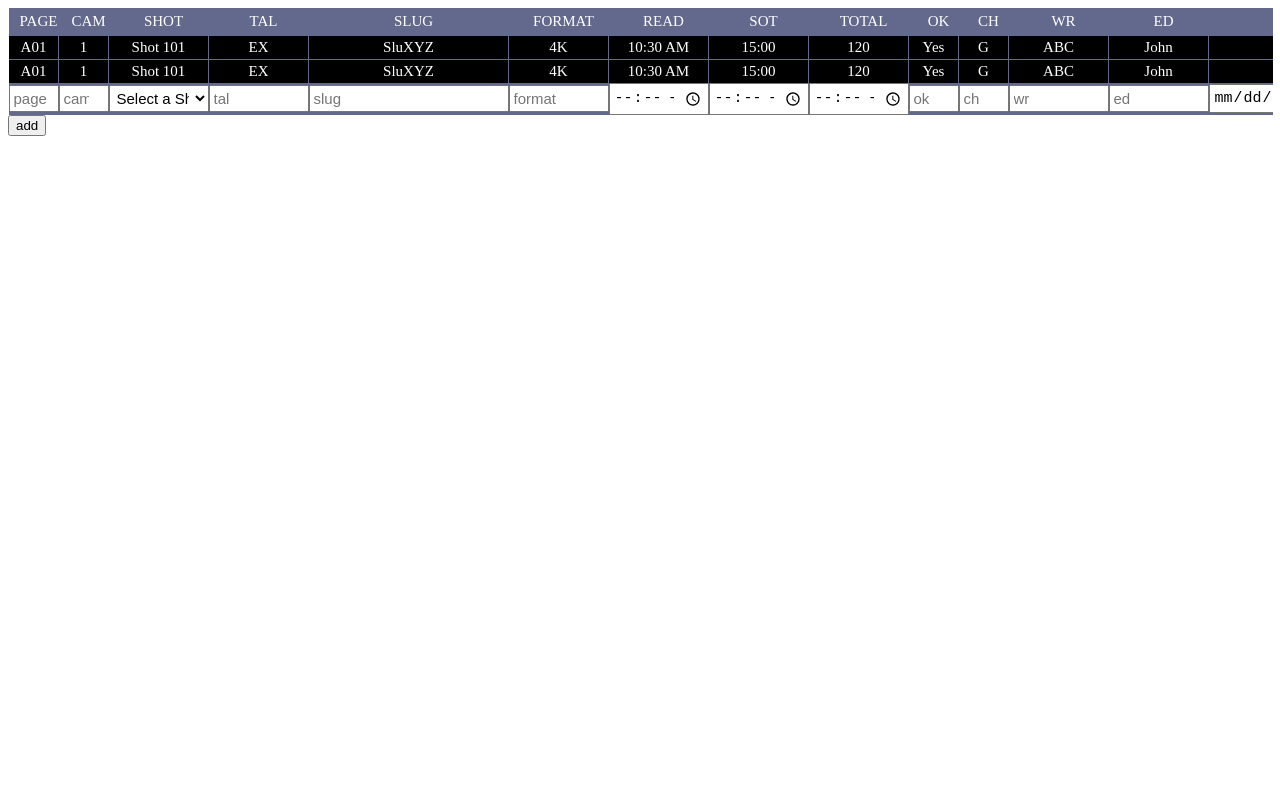
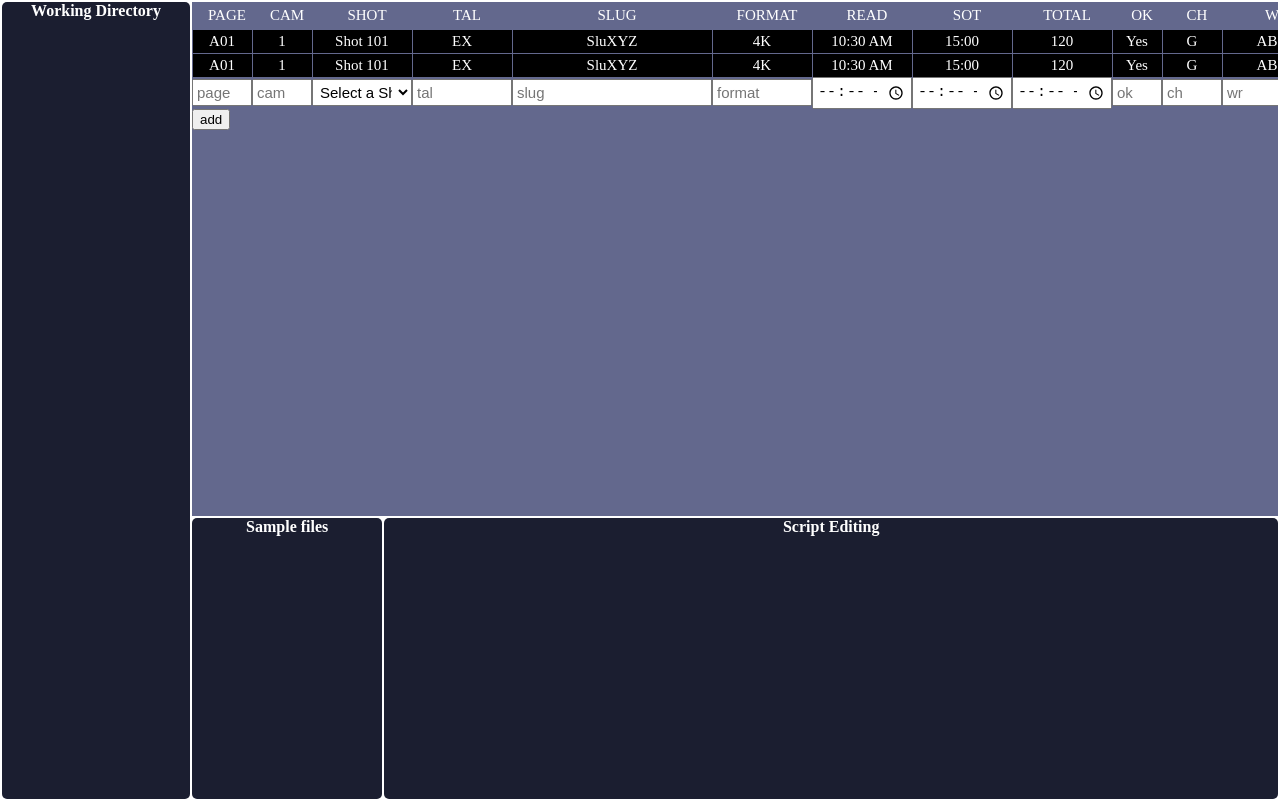
Before and after one commit to TylerRWard/Broadcast-Studio-Production-Planner, a website: page MainTable.html in a window 1280 px wide. Drawn offline with Linux system fonts and the light colour scheme.

Commit message:
Added 3 more containers

```diff
--- a/MainTable.html
+++ b/MainTable.html
@@ -1,30 +1,97 @@
 <!--
     @Author: Sandu Galbokka Hewa
-    @Version: 3/17/25
+    @Version: 3/18/25
 -->
-
 <!DOCTYPE html>
 <html>
     <head>
 
-        <title>Main Table</title>
+        <title></title>
         <style>
 
-            .full-table{
+            /****************/
+
+            .main-content-div{
+                position: absolute;
+                height: 100%;
+                width: 100%;
+                top: 0%;
+                left: 0%;
+                background-color: white;
+            }
+
+            .div-1{     /*Left most column (working directory)*/
+                position: absolute;
+                height: 99.7%;
+                width: 14.75%;
+                background-color: rgb(27, 30, 48);
+                top: 0.225%;
+                left: 0.125%;
+                border-radius: 5px;
+                color: white;
+                text-align: center;
+                font-size: 16px;
+                font-weight: bold;
+
+            }
+
+            .div-2{     /*Top Right column (Table with all data: PAGE, CAM, SHOT....etc)*/
+                position: absolute;
+                height: 64.25%;
+                width: 84.875%;
+                top: 0.25%;
+                left: 15%;
+                background-color:rgb(99, 104, 141);
+                border-radius: 5px;
+            }
+
+            .div-3{     /*Bottom Middle column*/
+                position: absolute;
+                height: 35.125%;
+                width: 14.875%;
+                bottom: 0.125%;
+                left: 15%;
+                background-color:rgb(27, 30, 48);
+                border-radius: 5px;
+                color: white;
+                text-align: center;
+                font-size: 16px;
+                font-weight: bold;
+
+            }
+
+            .div-4{     /*Bottom Right column (script)*/
+                position: absolute;
+                height: 35.125%;
+                width: 69.875%;
+                bottom: 0.125%;
+                left: 30%;
+                background-color:rgb(27, 30, 48);
+                border-radius: 5px;
+                color: white;
+                text-align: center;
+                font-size: 16px;
+                font-weight: bold;
+            }
+
+
+
+            .main-table{    /*Table with all data: PAGE, CAM, SHOT....etc*/
+                position: absolute;
                 background-color: rgb(99, 104, 141);
-                margin: 0.5px;
+
                 overflow-x: auto; /* Enable horizontal scrolling */
 
                 width: 100%;
-                height: 50%;
+                height: 100%;
             }
 
-
+            /* grid-header, grid-input, grid-data, grid-header, grid-input-data, grid-data-inside, shotDropdown These all are related to main-table */
             .grid-header,
             .grid-input,
             .grid-data{
                 display: grid;
-                grid-template-columns: 50px 50px 100px 100px 200px 100px 100px 100px 100px 50px 50px 100px 100px 200px 100px;
+                grid-template-columns: 60px 60px 100px 100px 200px 100px 100px 100px 100px 50px 60px 100px 100px 200px 100px ;
                 align-items: center;
                 text-align: center;
 
@@ -58,17 +125,25 @@
 
             padding: 3px;
             font-size: 15px;
+
+           /****************/
         }
-
 
         </style>
     </head>
 
+    <body>
+
+        <div class="main-content-div">
 
 
-    <body>
+            <div class="div-1">  <!-- /*Left most column (working directory)*/ --> Working Directory</div>
 
-        <div class="full-table">
+
+
+            <div class="div-2">     <!--/*Top Right column (Table with all data: PAGE, CAM, SHOT....etc)*/-->
+
+                <div class="main-table">
 
                     <div  class="grid-header">  <!--Column head-->
                         <div>PAGE</div>
@@ -93,7 +168,7 @@
                     <div class="grid-data js-grid-data"> </div> <!--This is where all the data in the list go-->
 
 
-            <div class="grid-input">  <!--Input colomns-->
+                    <div class="grid-input">  <!--Input columns-->
                         <input class="grid-input-data js-page" placeholder="page" maxlength="4">
                         <input class="grid-input-data js-cam" placeholder="cam" type="number">
                         <select id="shotDropdown">
@@ -120,19 +195,30 @@
                         <input class="grid-input-data js-ed" placeholder="ed" maxlength="8">
                         <input class="grid-input-data js-modified" placeholder="modified" type="datetime-local">
                         <input class="grid-input-data js-modby" placeholder="mod by" maxlength="8">
-
-            </div>
-
                     </div>
 
                     <button class="js-add-button" onclick="
                         addToList();
                     ">add</button>
 
+                </div>
+
+
+            </div>
+
+
+            <div class="div-3">     <!--/*Bottom Middle column*/--> Sample files </div>
+
+            <div class="div-4">     <!--/*Bottom Right column (script)*/--> Script Editing</div>
+
+
+        </div>
+
+
     </body>
 
+    <script>
 
-    <script>
 
     /////////////////////////////////////////////  the main list
     let table_data = [{
@@ -182,7 +268,6 @@
 
             table_data.forEach(function(data){
 
-
                 Object.entries(data).forEach(([key,value])=>{
                     const html = `<div class="grid-data-inside">${value}</div>`;
                     wholehtml += html;
@@ -194,6 +279,7 @@
 
         showData();
 /////////////////////////////// for the SHOT DROPDOWN
+
         let SHOT;
             const shotDropdown = document.getElementById('shotDropdown');
             shotDropdown.addEventListener('change', function() {
```
Lines whose indentation alone changed are shown as unchanged.
